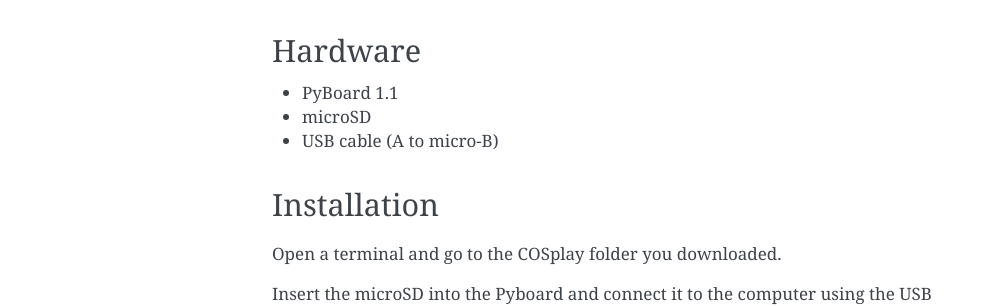
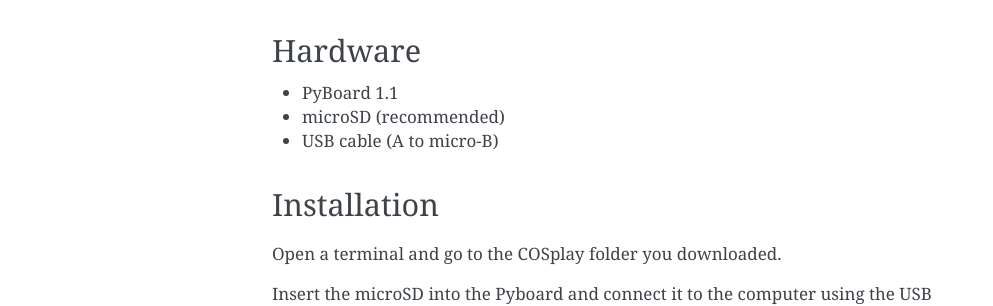
Before and after one commit to IBT-FMI/COSplay, a Sphinx documentation site: the page built from documentation/COSplay.rst, in a window 1280 px wide. Shown: the part 673-979 px from the top of the page, without its empty margins (148-1141 px from the left). Built offline with Sphinx 7.4.7, drawn with Linux system fonts in a browser that asks for light colours; formulas are drawn with MathJax 3.

Commit message:
sd card optional

```diff
--- a/documentation/COSplay.rst
+++ b/documentation/COSplay.rst
@@ -31,7 +31,7 @@
 ========
 
 - PyBoard 1.1
-- microSD
+- microSD (recommended)
 - USB cable (A to micro-B)
 
 Installation
```
